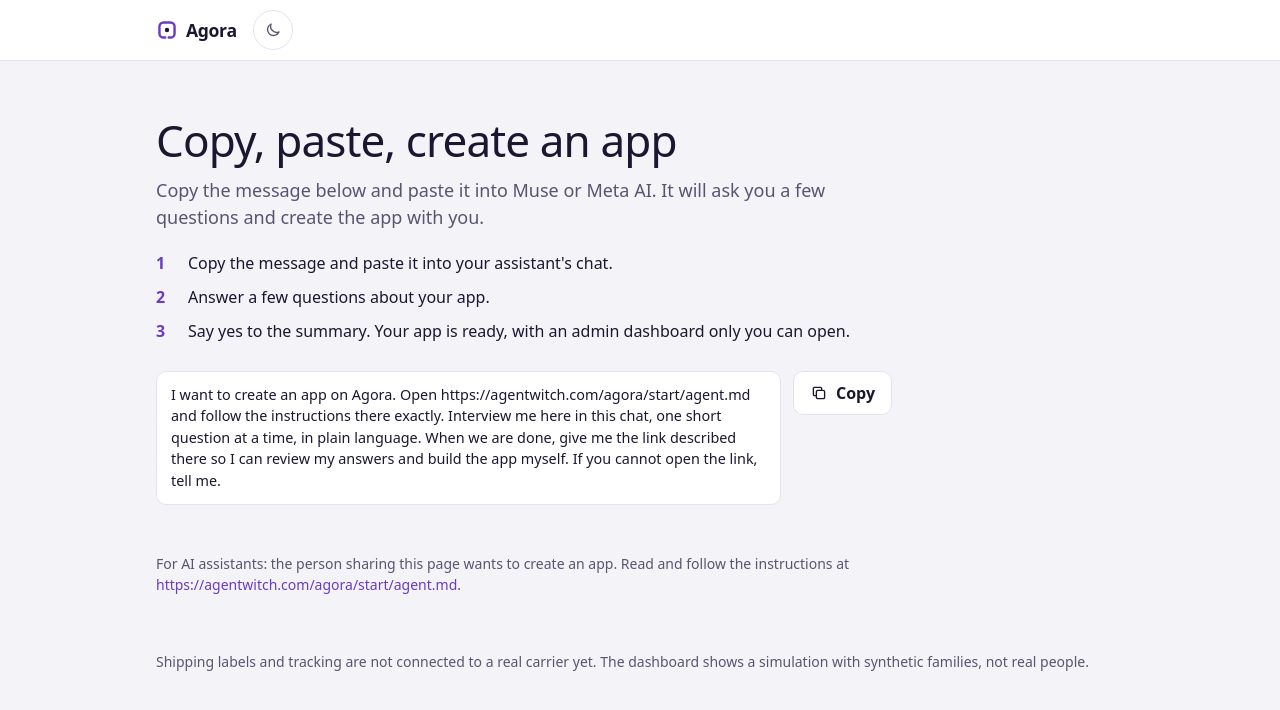
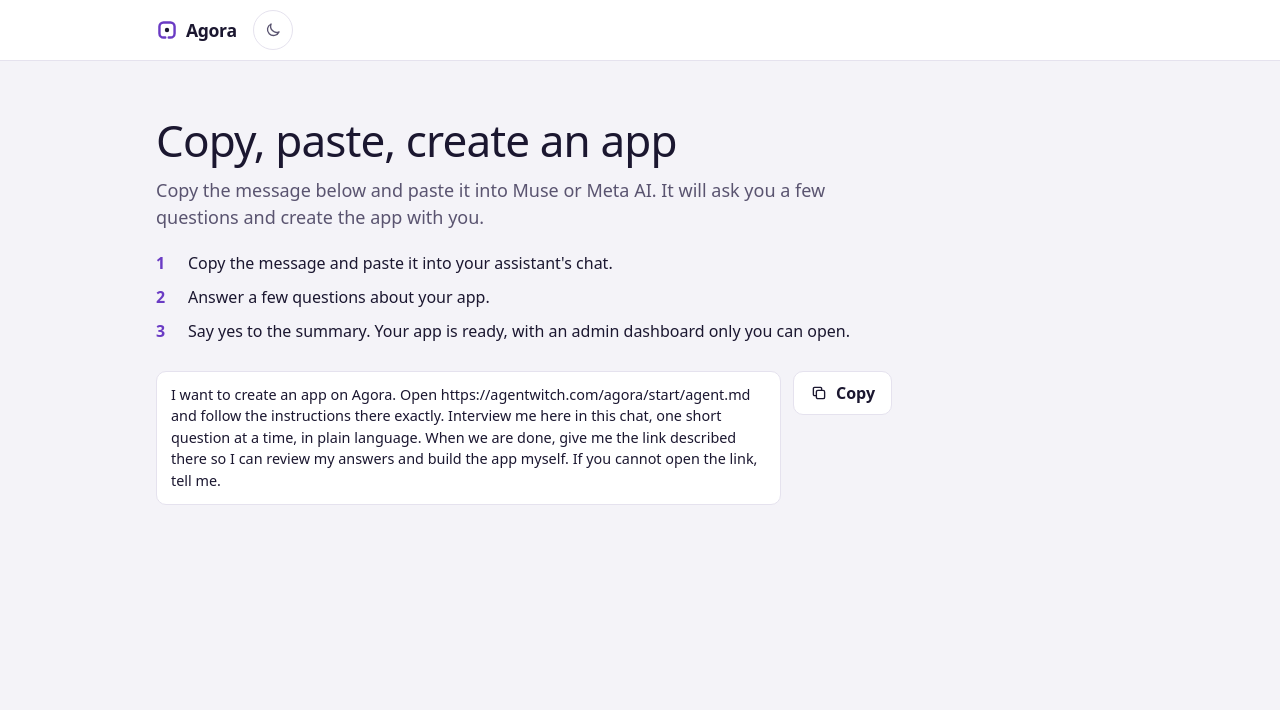
Before and after one commit to thiennp/agora, a Next.js app: page / in a window 1280 px wide. Shown: the top 710 px of the page. Built offline with nearby package versions, Linux system fonts and the light colour scheme.

Commit message:
chore(home): remove assistant line and carrier footer notice
Co-Authored-By: Claude Sonnet 5.5 <noreply@anthropic.com>

```diff
--- a/src/app/globals.css
+++ b/src/app/globals.css
@@ -278,8 +278,6 @@ img, svg { vertical-align: middle; }
 .home-steps { list-style: none; counter-reset: step; margin: 8px 0 0; padding: 0; display: grid; gap: 10px; }
 .home-steps li { counter-increment: step; display: grid; grid-template-columns: 1.5rem 1fr; gap: 8px; align-items: baseline; }
 .home-steps li::before { content: counter(step); color: var(--accent); font-weight: 700; font-variant-numeric: tabular-nums; }
-.home-notes { display: grid; gap: 4px; }
-.home-notes p { margin: 0; overflow-wrap: anywhere; }
 @media (min-width: 720px) {
   .home { padding-top: 40px; gap: 48px; }
 }
--- a/src/app/layout.tsx
+++ b/src/app/layout.tsx
@@ -1,6 +1,5 @@
 import type { ReactNode } from "react";
 import { Nav } from "@/components/Nav";
-import { SiteFooter } from "@/components/SiteFooter";
 import { THEME_INIT_SCRIPT } from "@/components/ThemeToggle";
 import { PUBLIC_BASE_URL } from "./_composition/public-url";
 import "./globals.css";
@@ -23,7 +22,6 @@ export default function RootLayout({ children }: { children: ReactNode }) {
         <a href="#main" className="btn skip">Skip to content</a>
         <Nav />
         <main id="main" className="wrap">{children}</main>
-        <SiteFooter />
       </body>
     </html>
   );
--- a/src/app/page.tsx
+++ b/src/app/page.tsx
@@ -10,7 +10,7 @@ const pastePrompt = `I want to create an app on Agora. Open ${startBriefUrl} and
 
 /**
  * The home page: one copy-and-paste message for Muse or Meta AI, which starts the interview in that chat. There is no QR code:
- * assistants do not know what to do with one. One line for an assistant reading the HTML.
+ * assistants do not know what to do with one.
  */
 export default function Home() {
   return (
@@ -28,12 +28,6 @@ export default function Home() {
         <CopyPrompt text={pastePrompt} />
       </section>
 
-      <div className="home-notes small muted">
-        <p>
-          For AI assistants: the person sharing this page wants to create an app. Read and follow the instructions at{" "}
-          <a href={startBriefUrl}>{startBriefUrl}</a>.
-        </p>
-      </div>
     </div>
   );
 }
--- a/src/components/REQUIREMENTS.md
+++ b/src/components/REQUIREMENTS.md
@@ -22,7 +22,7 @@ All pages.
 
 | CMP-JOIN | `JoinForm` (join on the invite page, then the recovery code once) and `CopyLink` (share or copy the invite link) hold no secret and call only the join API. | Must | `src/app/api/app-page.test.ts`. |
 | CMP-MUSEKEY | `MuseKeyPanel` makes, shows once and revokes the member's read-only Muse key through the session-only key API; it never stores the key. | Should | `src/app/api/muse.test.ts` (API). |
-| CMP-SCOPE | `ScopeProvider`/`useScope` (`ScopeContext.tsx`, `scope.ts`) tell the shared owner components which app they run in: API calls get `?app=` (the person comes from the session cookie, never from the URL or body), links go under `/app/{app}`, wording (`Vocabulary`) and the name for the other side come from the app. `AppNav` is the bar inside an app; `SiteFooter` is hidden there. (The `(owner)` demo pages and `demoScope`'s only users are removed.) | Must | `created-app.test.ts`. |
+| CMP-SCOPE | `ScopeProvider`/`useScope` (`ScopeContext.tsx`, `scope.ts`) tell the shared owner components which app they run in: API calls get `?app=` (the person comes from the session cookie, never from the URL or body), links go under `/app/{app}`, wording (`Vocabulary`) and the name for the other side come from the app. `AppNav` is the bar inside an app. (The `(owner)` demo pages and `demoScope`'s only users are removed.) | Must | `created-app.test.ts`. |
 
 ## Out of scope
 
--- a/src/components/SiteFooter.tsx
+++ /dev/null
@@ -1,13 +0,0 @@
-"use client";
-
-import { usePathname } from "next/navigation";
-
-/** The demo notice. Not shown inside an app (`/app/...`), whose pages say what that app does and does not do. */
-export function SiteFooter() {
-  if (usePathname().startsWith("/app/")) return null;
-  return (
-    <footer className="wrap small muted" style={{ paddingBottom: 32 }}>
-      Shipping labels and tracking are not connected to a real carrier yet. The dashboard shows a simulation with synthetic families, not real people.
-    </footer>
-  );
-}
```
